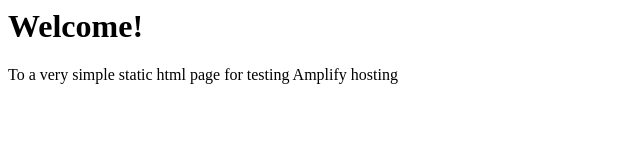
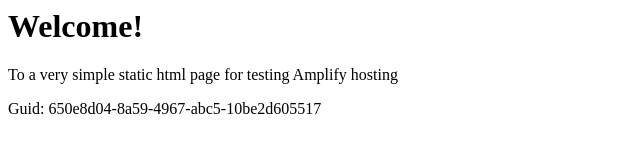
Before and after one commit to aws-aemilia-fra/Github-PR-Commit-Integration-Test-DoNotTouch-Gith-P5X5MO5I-v1-preprod-eu-central-1, a website: page src/index.html in a window 1280 px wide. Shown: the whole page, without its empty margins (0-640 px from the left). Drawn offline with Linux system fonts and the light colour scheme.

Commit message:
commit from integ tests

```diff
--- a/src/index.html
+++ b/src/index.html
@@ -1,3 +1,5 @@
+
+
 <html lang="en">
 
 <head>
@@ -10,6 +12,6 @@
 <body>
     <h1>Welcome!</h1>
     <p>To a very simple static html page for testing Amplify hosting</p>
-</body>
+    <p>Guid: 650e8d04-8a59-4967-abc5-10be2d605517</p></body>
 
 </html>
```
